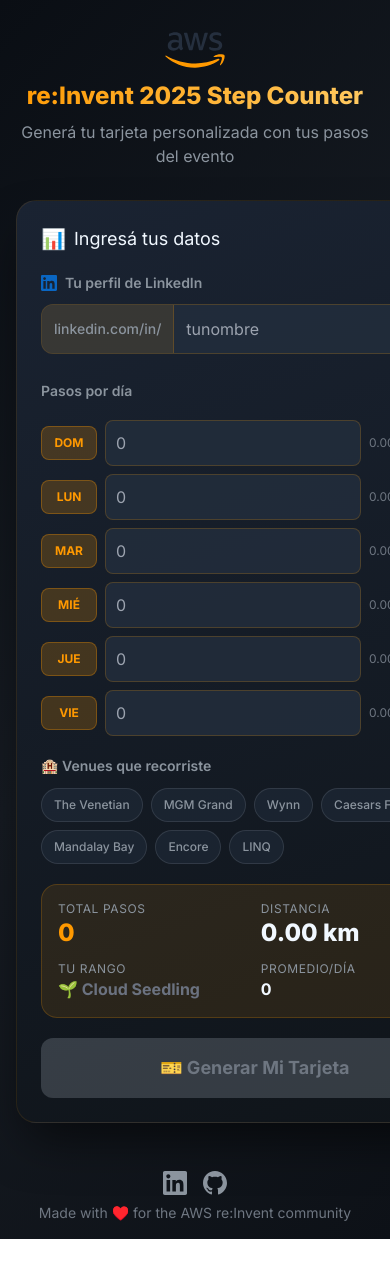
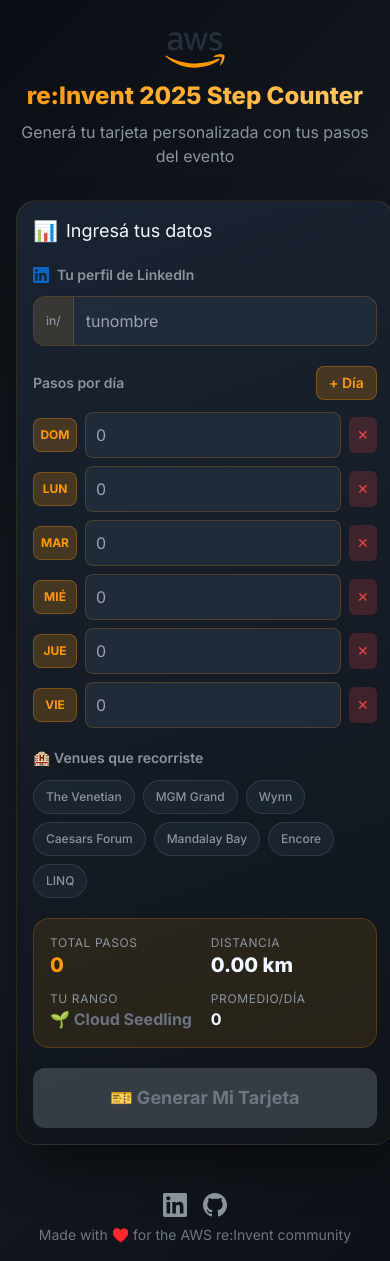
Before and after one commit to santiagolator/reinvent-steps, a React (Vite) app: page / in a window 390 px wide. Before the commit the page ends 1239 px from the top, so only its background shows below. Built offline with nearby package versions, Linux system fonts and the light colour scheme.

Commit message:
fix vista mobile

```diff
--- a/src/App.jsx
+++ b/src/App.jsx
@@ -267,7 +267,7 @@ export default function ReInventStepsGenerator() {
           style={{
             background: "linear-gradient(160deg, #1a2332 0%, #0f1419 100%)",
             borderRadius: "20px",
-            padding: "24px",
+            padding: isMobile ? "16px" : "24px",
             boxShadow: "0 25px 50px -12px rgba(0, 0, 0, 0.6)",
             border: "1px solid rgba(255, 153, 0, 0.1)",
           }}
@@ -302,9 +302,11 @@ export default function ReInventStepsGenerator() {
                   background: "rgba(255, 153, 0, 0.1)",
                   color: "#8b949e",
                   borderRight: "1px solid rgba(255, 153, 0, 0.2)",
+                  flexShrink: 0,
+                  fontSize: isMobile ? "12px" : "14px",
                 }}
               >
-                linkedin.com/in/
+                {isMobile ? "in/" : "linkedin.com/in/"}
               </span>
               <input
                 type="text"
@@ -353,8 +355,10 @@ export default function ReInventStepsGenerator() {
                 >
                   <button
                     onClick={() => toggleDay(index)}
-                    className="w-14 py-2 rounded-lg font-bold text-xs"
+                    className="py-2 rounded-lg font-bold text-xs"
                     style={{
+                      width: isMobile ? "44px" : "56px",
+                      flexShrink: 0,
                       background: day.active
                         ? "rgba(255, 153, 0, 0.2)"
                         : "rgba(35, 47, 62, 0.5)",
@@ -379,9 +383,18 @@ export default function ReInventStepsGenerator() {
                       background: "rgba(35, 47, 62, 0.8)",
                       border: "1px solid rgba(255, 153, 0, 0.2)",
                       color: "#fff",
+                      minWidth: 0,
                     }}
                   />
-                  <span className="text-xs w-16" style={{ color: "#6e7681" }}>
+                  <span
+                    className="text-xs"
+                    style={{
+                      color: "#6e7681",
+                      width: isMobile ? "auto" : "64px",
+                      flexShrink: 0,
+                      display: isMobile ? "none" : "block",
+                    }}
+                  >
                     {stepsToKm(day.steps || 0)} km
                   </span>
                   {days.length > 1 && (
@@ -452,7 +465,7 @@ export default function ReInventStepsGenerator() {
                   Total Pasos
                 </div>
                 <div
-                  className="text-2xl font-extrabold"
+                  className="text-xl md:text-2xl font-extrabold"
                   style={{ color: "#FF9900" }}
                 >
                   {formatNumber(totalSteps)}
@@ -465,7 +478,7 @@ export default function ReInventStepsGenerator() {
                 >
                   Distancia
                 </div>
-                <div className="text-2xl font-extrabold">{totalKm} km</div>
+                <div className="text-xl md:text-2xl font-extrabold">{totalKm} km</div>
               </div>
               <div>
                 <div
```
